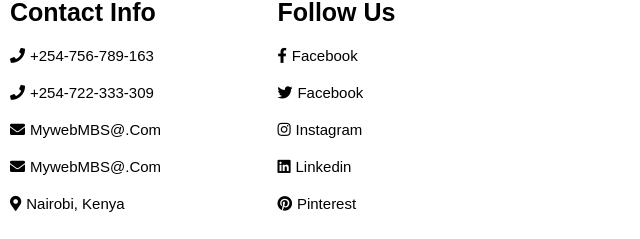
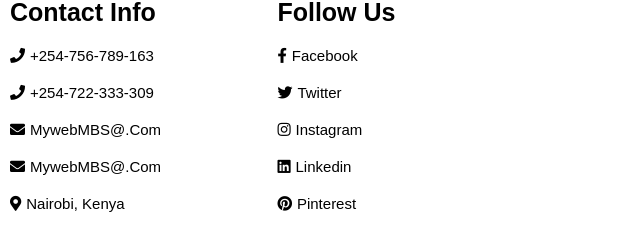
Before and after one commit to sand254/BOOKMARKS, a plain HTML site: page index.html in a window 1280 px wide. Shown: the part 2856-3095 px from the top of the page, 640-1280 px from the left. Drawn offline with Linux system fonts and the light colour scheme; a script that the page names is missing.

Commit message:
editing twitter icon

```diff
--- a/index.html
+++ b/index.html
@@ -156,7 +156,7 @@
            <div class="box">
                <h3>follow us</h3>
                <a href="#"><i class="fab fa-facebook-f"></i>facebook</a>
-               <a href="#"><i class="fab fa-twitter"></i>facebook</a>
+               <a href="#"><i class="fab fa-twitter"></i>twitter</a>
                <a href="#"><i class="fab fa-instagram"></i>instagram</a>
                <a href="#"><i class="fab fa-linkedin"></i>linkedin</a>
                <a href="#"><i class="fab fa-pinterest"></i>pinterest</a>
```
